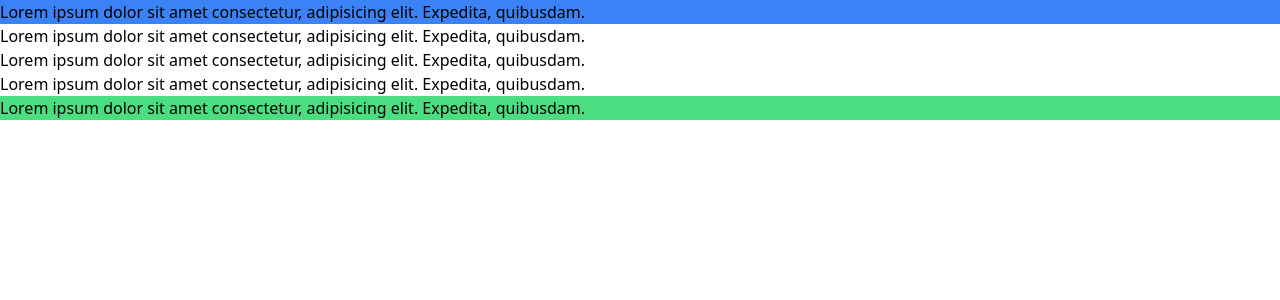
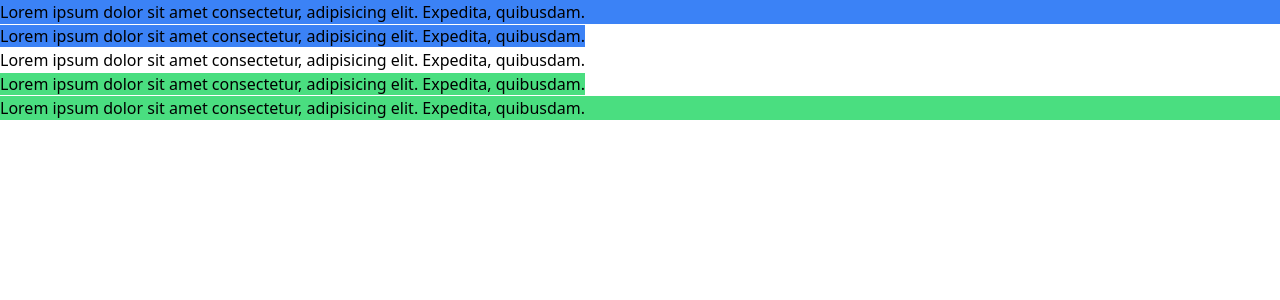
Before and after one commit to subash-gautam/learning-tailwind-css, a React (Vite) app: page / in a window 1280 px wide. Shown: the top 300 px of the page. Built offline with nearby package versions, Linux system fonts and the light colour scheme.

Commit message:
first-of-type and last-of-type

```diff
--- a/src/App.jsx
+++ b/src/App.jsx
@@ -6,23 +6,23 @@ function App() {
     return (
         <>
             <div>
-                <p className="first:bg-blue-500 last:bg-green-400">
+                <p className="first-of-type:bg-blue-500 last-of-type:bg-green-400">
                     Lorem ipsum dolor sit amet consectetur, adipisicing elit.
                     Expedita, quibusdam.
                 </p>
-                <p className="first:bg-blue-500 last:bg-green-400">
+                <a className="first-of-type:bg-blue-500 last-of-type:bg-green-400">
+                    Lorem ipsum dolor sit amet consectetur, adipisicing elit.
+                    Expedita, quibusdam.
+                </a>
+                <p className="first-of-type:bg-blue-500 last-of-type:bg-green-400">
                     Lorem ipsum dolor sit amet consectetur, adipisicing elit.
                     Expedita, quibusdam.
                 </p>
-                <p className="first:bg-blue-500 last:bg-green-400">
+                <a className="first-of-type:bg-blue-500 last-of-type:bg-green-400">
                     Lorem ipsum dolor sit amet consectetur, adipisicing elit.
                     Expedita, quibusdam.
-                </p>
-                <p className="first:bg-blue-500 last:bg-green-400">
-                    Lorem ipsum dolor sit amet consectetur, adipisicing elit.
-                    Expedita, quibusdam.
-                </p>
-                <p className="first:bg-blue-500 last:bg-green-400">
+                </a>
+                <p className="first-of-type:bg-blue-500 last-of-type:bg-green-400">
                     Lorem ipsum dolor sit amet consectetur, adipisicing elit.
                     Expedita, quibusdam.
                 </p>
```
